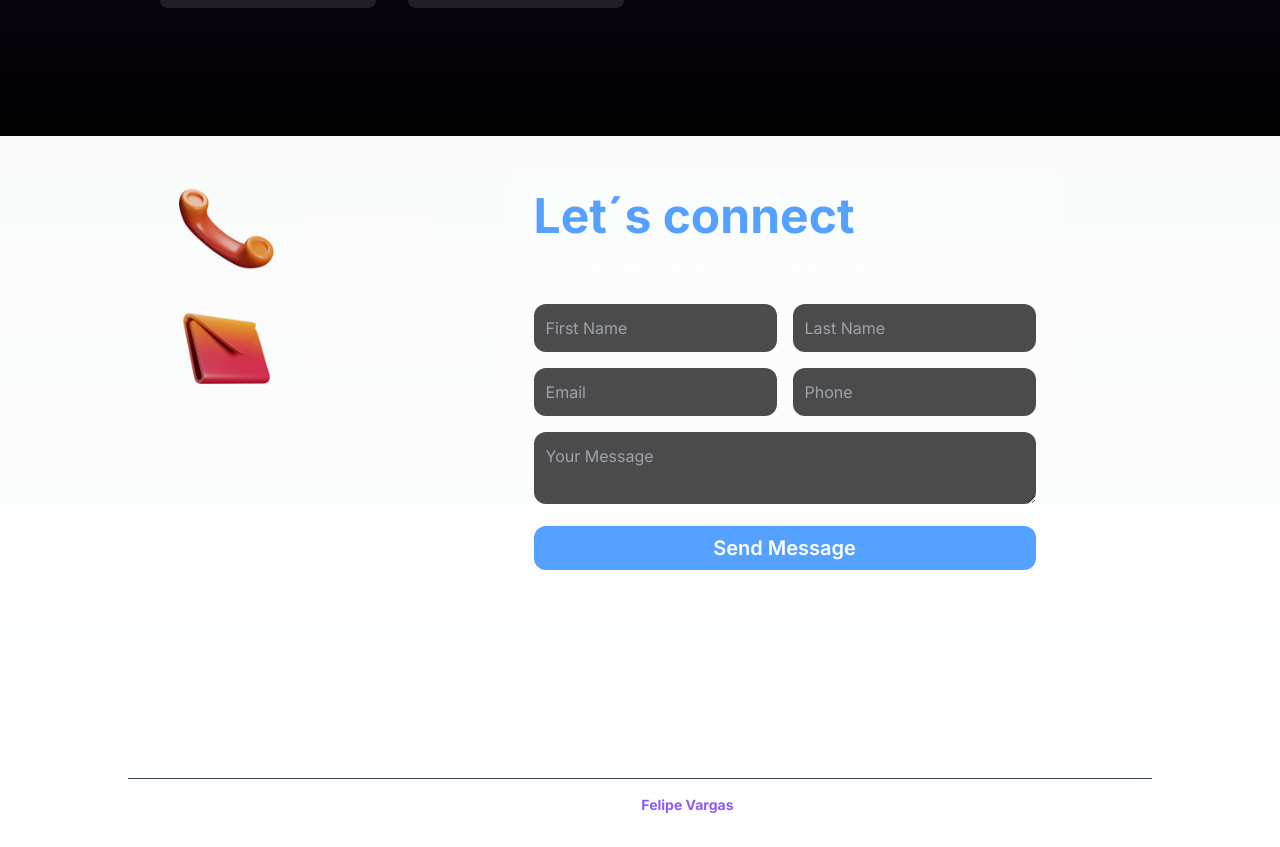
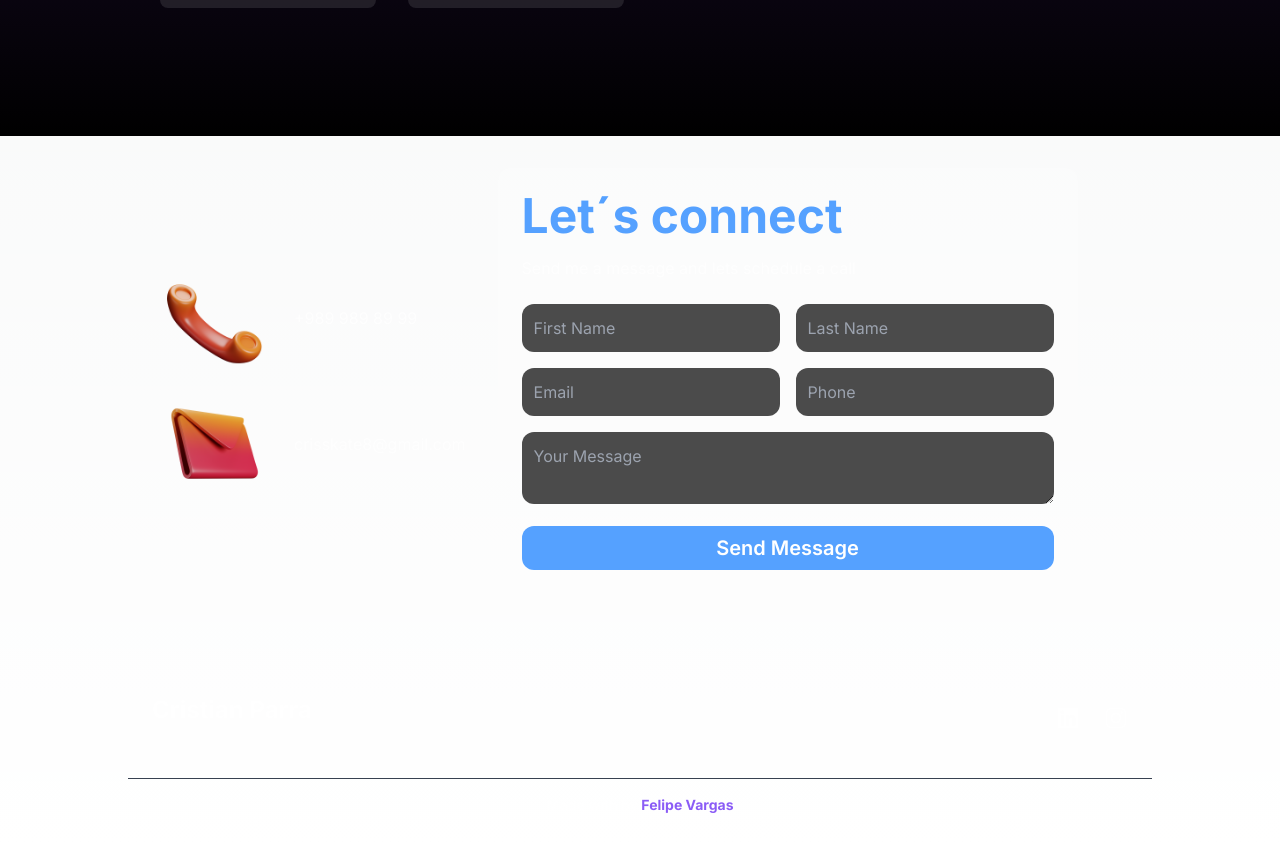
Before and after one commit to JonathanVargas0111/portfolio-orange, a Next.js app: page / in a window 1280 px wide. Shown: the part 4557-5404 px from the top of the page. Built offline with nearby package versions, Linux system fonts and the light colour scheme.

Commit message:
fix: correct response in contact section

```diff
--- a/src/components/Contact.tsx
+++ b/src/components/Contact.tsx
@@ -7,21 +7,21 @@ import mail from '@/assets/mail.png'
 
 const Contact = () => {
     return (
-        <div className='max-w-[1000px] mx-auto flex flex-col lg:flex-row text-white/70 p-8
-                    rounded-lg space-y-8 lg:space-y-0 lg:space-x-8' id='contact'>
+        <div className='lg:max-w-5xl mx-auto flex flex-col lg:flex-row text-white/70 p-8
+                    rounded-lg space-y-8 lg:space-y-0 lg:space-x-8 items-center' id='contact'>
             <div className='fles justify-center items-center'>
                 <ul className='space-y-4'>
                     <li className='flex items-center'>
-                        <Image src={phone} alt='phone' className='h-[110px] w-auto mr-6' />
+                        <Image src={phone} alt='phone' className='h-[60px] sm:h-[110px] w-auto mr-6' />
                         <p>+989 989 89 99</p>
                     </li>
                     <li className='flex items-center'>
-                        <Image src={mail} alt='phone' className='h-[110px] w-auto mr-6' />
+                        <Image src={mail} alt='phone' className='h-[60px] sm:h-[110px] w-auto mr-6' />
                         <p>crisskate8@gmail.com</p>
                     </li>
                 </ul>
             </div>
-            <div className='bg-white/10 p-6 rounded-xl max-w-[550px]'>
+            <div className='bg-white/10 p-6 rounded-xl max-w-2xl'>
                 <h2 className='text-5xl font-bold text-[#55A1FF] mb-4 '>Let´s connect</h2>
                 <p className='text-white/70 mb-6'>Send me a message and lets schedule a call</p>
                 <form className='space-y-4' action="">
```
